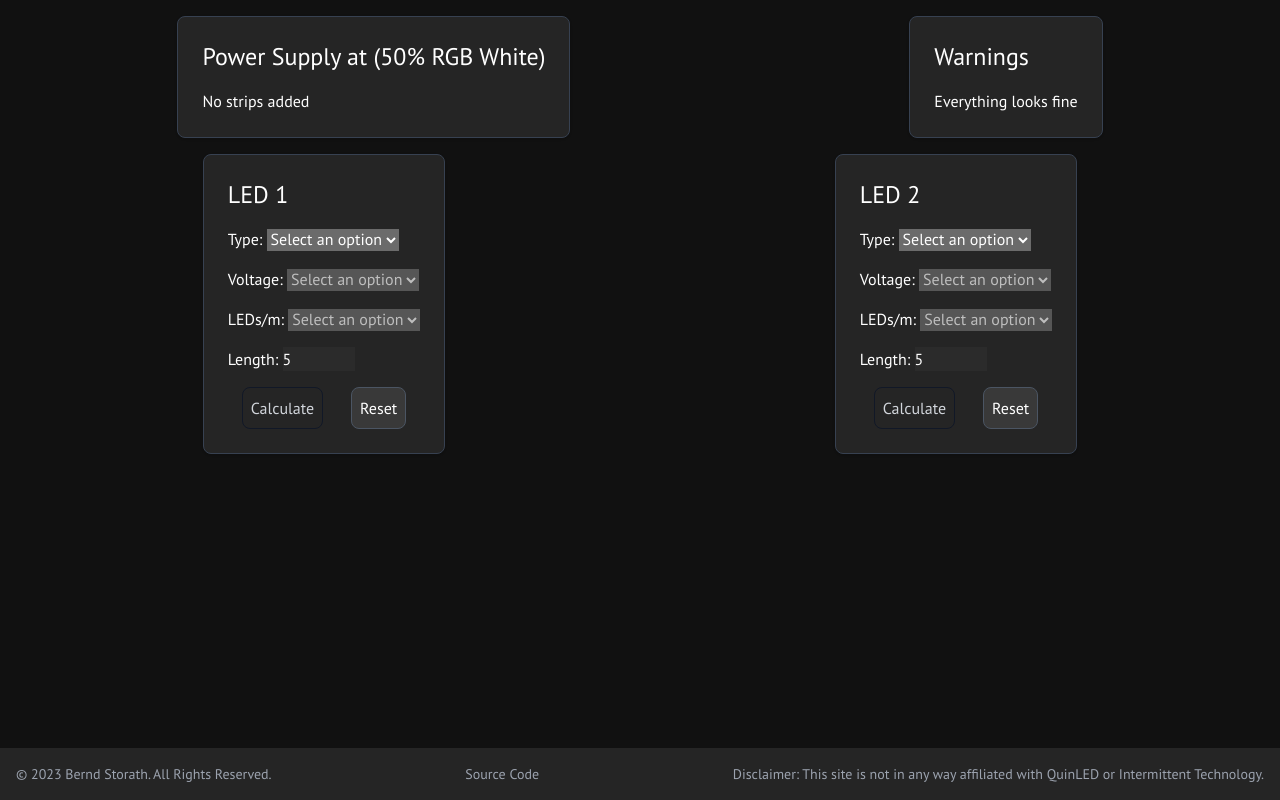
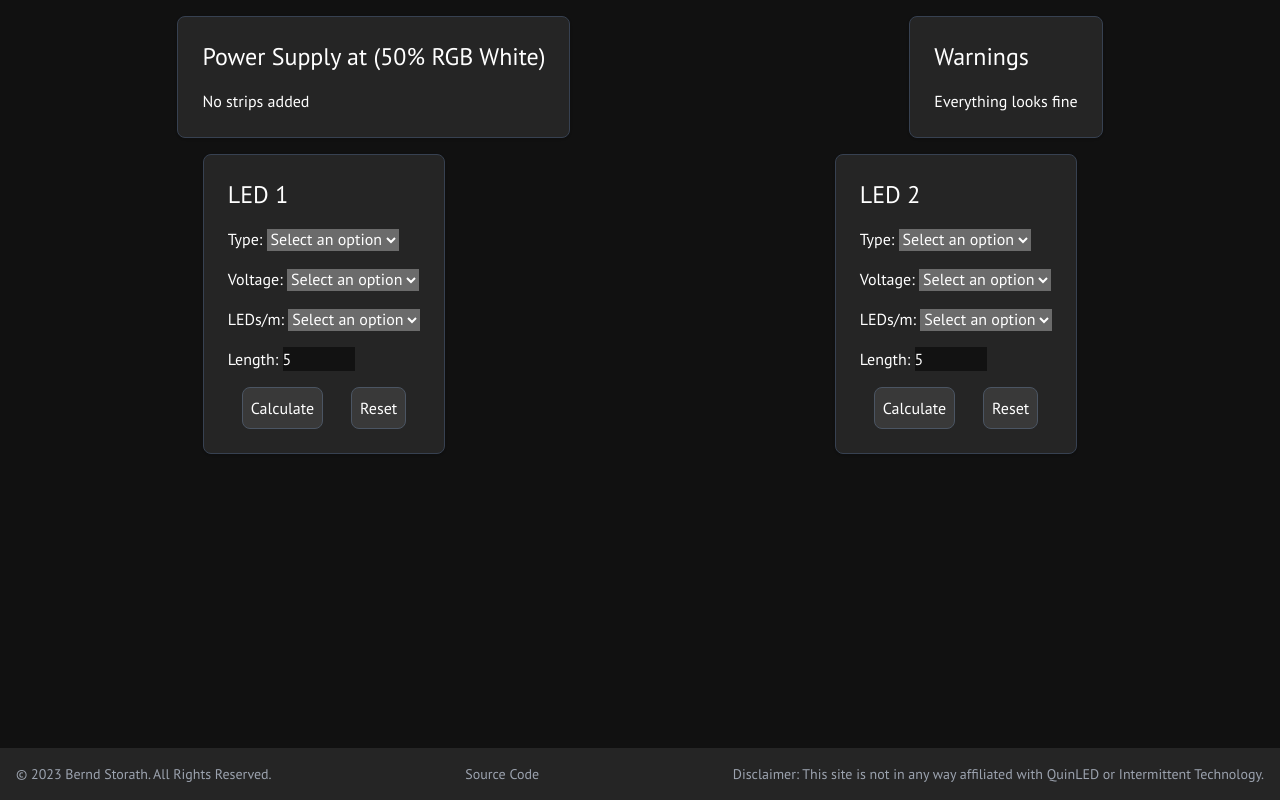
Before and after one commit to kaaax0815/led-project-helper, a Vue app: page /dig-uno in a window 1280 px wide. Built offline with nearby package versions, Linux system fonts and the light colour scheme.

Commit message:
refactor ledbutton and ledcard

```diff
--- a/src/components/LedButton.vue
+++ b/src/components/LedButton.vue
@@ -1,22 +1,5 @@
 <script setup lang="ts">
-import { type Ref, ref } from 'vue'
-
-defineProps({
-  value: {
-    type: String,
-    required: true
-  },
-  disabled: {
-    type: Boolean,
-    default: false
-  }
-})
-
-const button = ref<HTMLInputElement | null>(null) as Ref<HTMLInputElement | null>
-
-defineExpose({
-  value: button
-})
+defineProps<{value: string}>()
 </script>
 
 <template>
@@ -24,7 +7,6 @@ defineExpose({
     class="bg-quin-light hover:bg-quin-dark disabled:bg-quin disabled:hover:bg-quin cursor-pointer rounded-lg border border-gray-600 p-2 disabled:cursor-not-allowed disabled:border-gray-900 disabled:text-gray-300"
     type="button"
     :value="value"
-    :disabled="disabled"
     ref="button"
   />
 </template>
--- a/src/components/LedCard.vue
+++ b/src/components/LedCard.vue
@@ -1,6 +1,6 @@
 <script setup lang="ts">
-import { type Ref, ref } from 'vue'
-import { type Strip, StripTypes, Strips, calculateInjections } from '@/assets/Strips.js'
+import { type Strip, Strips, calculateInjections } from '@/assets/Strips.js'
+import { ref, watch } from 'vue'
 import CardLayout from './CardLayout.vue'
 import CardTitle from './CardTitle.vue'
 import LedButton from './LedButton.vue'
@@ -12,90 +12,64 @@ const props = defineProps({
 
 const strips = useStripsStore()
 
-const stripType = ref<HTMLSelectElement | null>(null)
-const stripVoltage = ref<HTMLSelectElement | null>(null)
-const stripLEDsPerMeter = ref<HTMLSelectElement | null>(null)
-const stripLength = ref<HTMLSelectElement | null>(null)
-const stripSubmit = ref(null) as Ref<Ref<HTMLInputElement | null> | null>
+const stripType = ref('')
+const stripVoltage = ref('')
+const stripLEDsPerMeter = ref('')
+const stripLength = ref('5')
 
-const availableStrips = ref<Strip[]>([])
+const availableStrips = ref<Strip[]>(Strips)
 const stripInjections = ref<string[] | null>(null)
 
-const handleTypeChange = () => {
-  const type = stripType.value
-  const voltage = stripVoltage.value
-  if (!type || !voltage) {
-    return
+watch([stripType, stripVoltage, stripLEDsPerMeter], ([type, voltage, lEDsPerMeter]) => {
+  let strips = [...Strips]
+
+  if (type) {
+    strips = strips.filter((strip) => strip.type === type)
   }
-  type.disabled = true
-  voltage.disabled = false
-  availableStrips.value = Strips.filter((item) => item.type === type.value)
-}
 
-const handleVoltageChange = () => {
-  const voltage = stripVoltage.value
-  const lEDsPerMeter = stripLEDsPerMeter.value
-  if (!voltage || !lEDsPerMeter) {
-    return
+  if (voltage) {
+    const parsedVoltage = Number.parseInt(voltage)
+    if (!Number.isNaN(parsedVoltage) && parsedVoltage > 0) {
+      strips = strips.filter((strip) => strip.voltage === parsedVoltage)
+    }
   }
-  voltage.disabled = true
-  lEDsPerMeter.disabled = false
-  availableStrips.value = availableStrips.value.filter(
-    (item) => item.voltage === Number.parseInt(voltage.value)
-  )
-}
 
-const handlePerMeterChange = () => {
-  const lEDsPerMeter = stripLEDsPerMeter.value
-  const length = stripLength.value
-  const submit = stripSubmit.value?.value
-  if (!lEDsPerMeter || !length || !submit) {
-    return
+  if (lEDsPerMeter) {
+    const parsedLEDsPerMeter = Number.parseInt(lEDsPerMeter)
+    if (!Number.isNaN(parsedLEDsPerMeter) && parsedLEDsPerMeter > 0) {
+      strips = strips.filter((strip) => strip.lEDsPerMeter === parsedLEDsPerMeter)
+    }
   }
-  lEDsPerMeter.disabled = true
-  length.disabled = false
-  submit.disabled = false
-  availableStrips.value = availableStrips.value.filter(
-    (item) => item.lEDsPerMeter === Number.parseInt(lEDsPerMeter.value)
-  )
-}
+
+  availableStrips.value = strips
+})
 
 const handleCalculate = () => {
   if (availableStrips.value.length === 0 || availableStrips.value.length > 1) {
     return
   }
-  const length = stripLength.value?.value
+
+  const length = stripLength.value
   if (!length) {
     return
   }
+
   const parsedLength = Number.parseFloat(length)
   if (Number.isNaN(parsedLength) || parsedLength <= 0) {
     return
   }
+
   strips.addStrip(props.index, availableStrips.value[0], parsedLength)
 
   stripInjections.value = calculateInjections(availableStrips.value[0], parsedLength)
 }
 
 const handleReset = () => {
-  const type = stripType.value
-  const voltage = stripVoltage.value
-  const lEDsPerMeter = stripLEDsPerMeter.value
-  const length = stripLength.value
-  const submit = stripSubmit.value?.value
-  if (!type || !voltage || !lEDsPerMeter || !length || !submit) {
-    return
-  }
-  type.selectedIndex = 0
-  type.disabled = false
-  voltage.selectedIndex = 0
-  voltage.disabled = true
-  lEDsPerMeter.selectedIndex = 0
-  lEDsPerMeter.disabled = true
-  length.value = '5'
-  length.disabled = true
-  submit.disabled = true
-  availableStrips.value = []
+  stripType.value = ''
+  stripVoltage.value = ''
+  stripLEDsPerMeter.value = ''
+  stripLength.value = '5'
+  availableStrips.value = Strips
   stripInjections.value = null
   strips.removeStrip(props.index)
 }
@@ -114,28 +88,23 @@ const getUniqueArray = <T extends keyof Strip>(key: T) => {
     <CardTitle>LED {{ props.index + 1 }}</CardTitle>
     <div>
       <label for="stripType">Type: </label>
-      <select id="stripType" @change="handleTypeChange" ref="stripType">
+      <select id="stripType" v-model="stripType">
         <option selected value>Select an option</option>
-        <option v-for="stripType in StripTypes" :key="stripType" :value="stripType">
+        <option v-for="stripType in getUniqueArray('type')" :key="stripType" :value="stripType">
           {{ stripType }}
         </option>
       </select>
     </div>
     <div>
       <label for="stripVoltage">Voltage: </label>
-      <select id="stripVoltage" disabled @change="handleVoltageChange" ref="stripVoltage">
+      <select id="stripVoltage" v-model="stripVoltage">
         <option selected value>Select an option</option>
         <option v-for="voltage in getUniqueArray('voltage')" :key="voltage">{{ voltage }}V</option>
       </select>
     </div>
     <div>
       <label for="stripLEDsPerMeter">LEDs/m: </label>
-      <select
-        id="stripLEDsPerMeter"
-        disabled
-        @change="handlePerMeterChange"
-        ref="stripLEDsPerMeter"
-      >
+      <select id="stripLEDsPerMeter" v-model="stripLEDsPerMeter">
         <option selected value>Select an option</option>
         <option v-for="lEDsPerMeter in getUniqueArray('lEDsPerMeter')" :key="lEDsPerMeter">
           {{ lEDsPerMeter }}LEDs/m
@@ -144,19 +113,10 @@ const getUniqueArray = <T extends keyof Strip>(key: T) => {
     </div>
     <div>
       <label for="stripLength">Length: </label>
-      <input
-        id="stripLength"
-        disabled
-        type="number"
-        ref="stripLength"
-        min="1"
-        max="100"
-        step="0.5"
-        value="5"
-      />
+      <input id="stripLength" type="number" v-model="stripLength" min="1" max="100" step="0.5" />
     </div>
     <div class="flex justify-around">
-      <LedButton value="Calculate" disabled ref="stripSubmit" @click="handleCalculate" />
+      <LedButton value="Calculate" @click="handleCalculate" />
       <LedButton value="Reset" @click="handleReset" />
     </div>
     <div v-if="stripInjections !== null">
```
